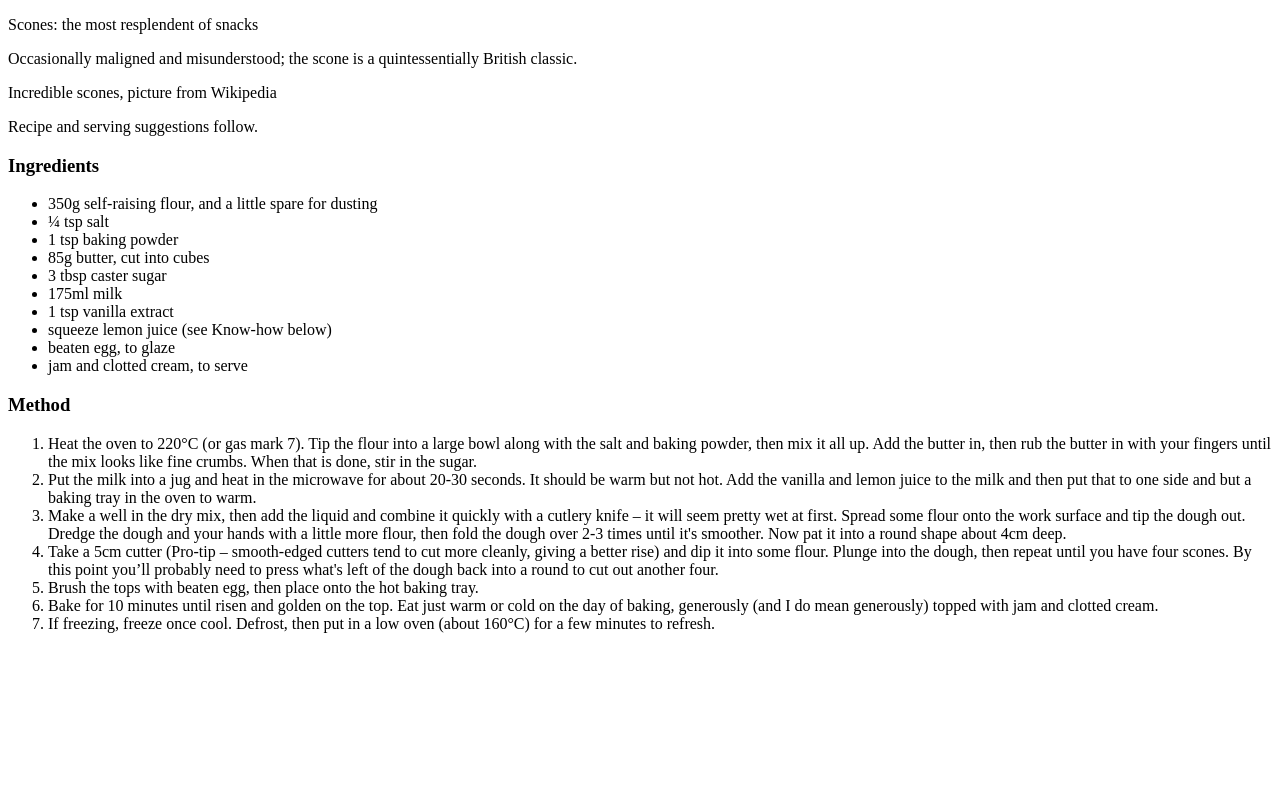
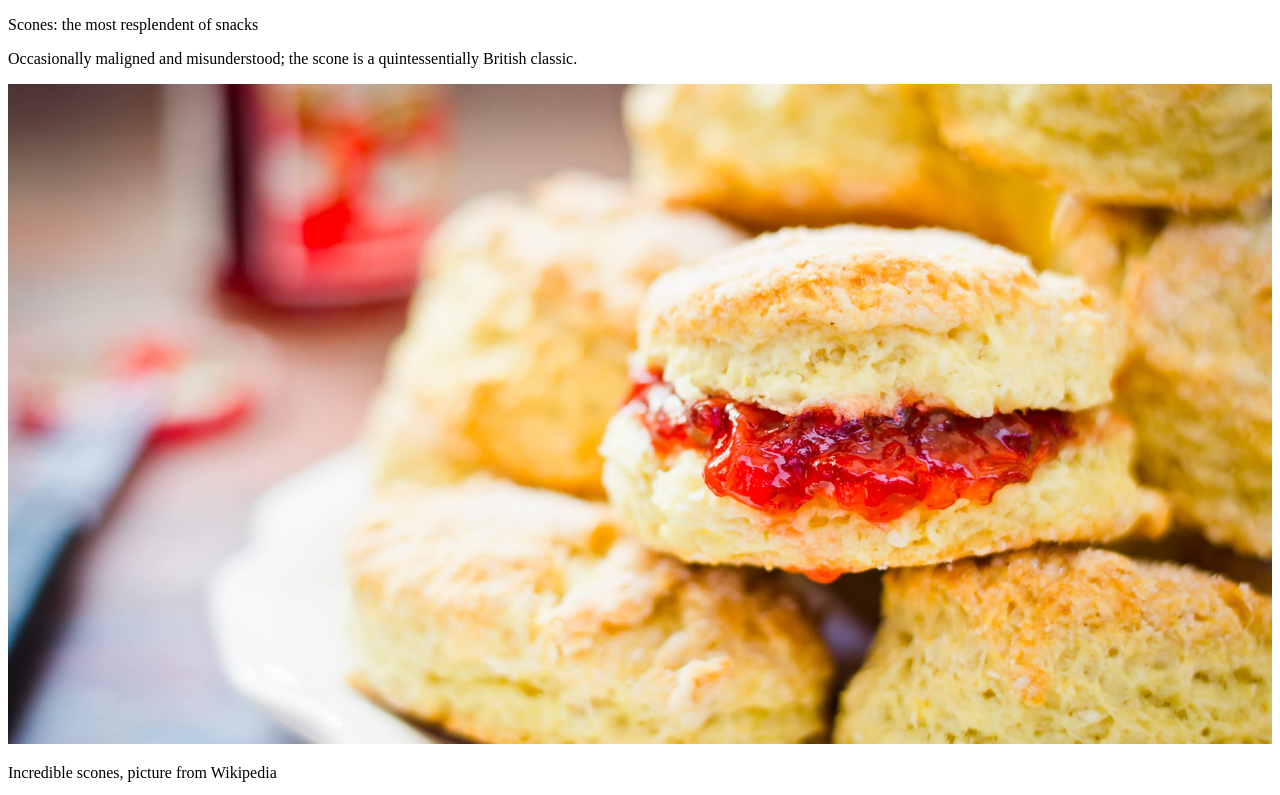
Before and after one commit to marshall159/rwdExample, a plain HTML site: page index.html in a window 1280 px wide. Shown: the top 795 px of the page. Drawn offline with Linux system fonts and the light colour scheme.

Commit message:
Add CSS stylesheet

```diff
--- a/css/styles.css
+++ b/css/styles.css
@@ -0,0 +1,3 @@
+img {
+    max-width: 100%;
+}
--- a/index.html
+++ b/index.html
@@ -5,7 +5,7 @@
 		<title>Our first responsive web page with HTML5 and CSS3</title>
 		<meta name="description" content="A basic responsive web page – an example from Chapter 1">
 		<meta name="viewport" content="width=device-width">
-<!--		<link rel="stylesheet" href="css/styles.css">-->
+		<link rel="stylesheet" href="css/styles.css">
 	</head>
 	<body>
 		<div class="Header">
@@ -15,7 +15,7 @@
 		<div class="IntroWrapper">
 			<p class="IntroText">Occasionally maligned and misunderstood; the scone is a quintessentially British classic.</p>
 			<div class="MoneyShot">
-<!--				<img class="MoneyShotImg" src="img/scones.jpg" alt="Incredible scones" />-->
+				<img class="MoneyShotImg" src="img/scones.jpg" alt="Incredible scones" />
 				<p class="ImageCaption">Incredible scones, picture from Wikipedia</p>
 			</div>
 		</div>
```
